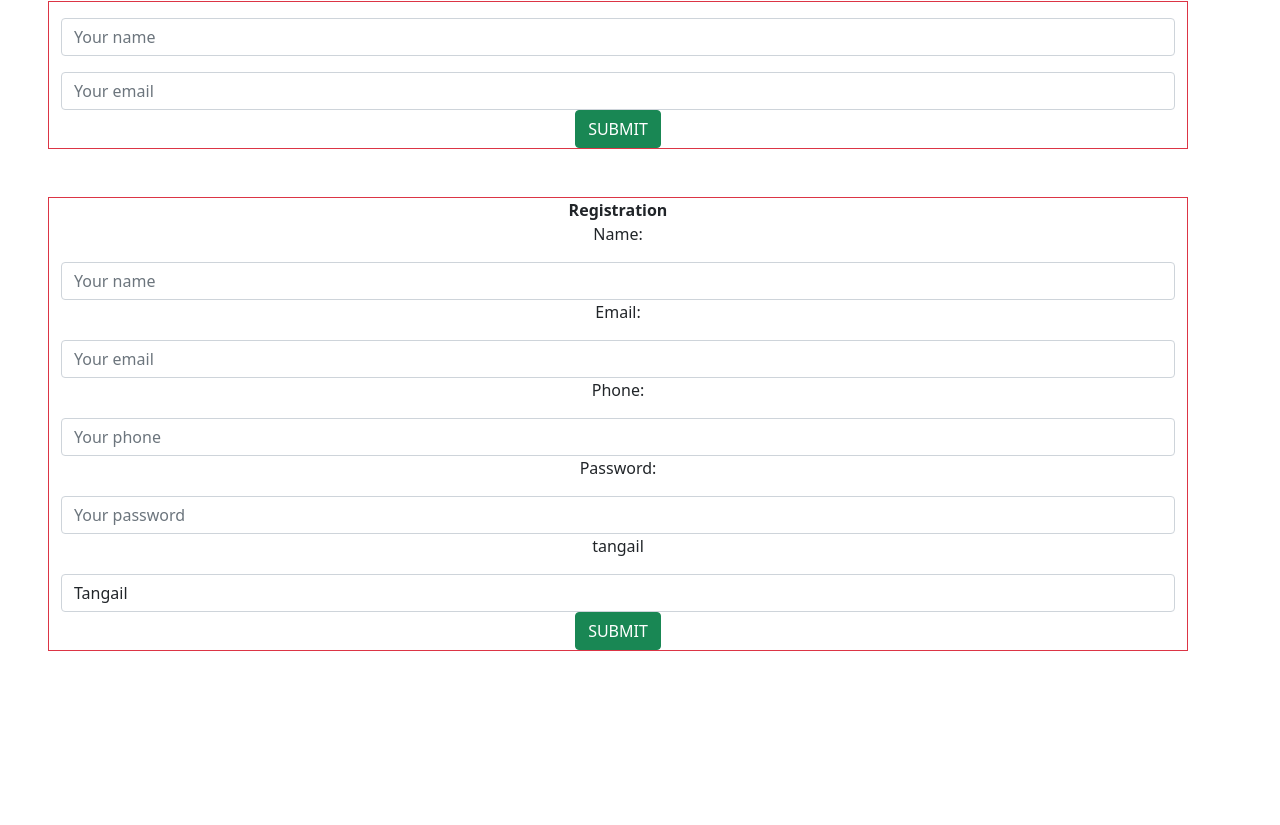
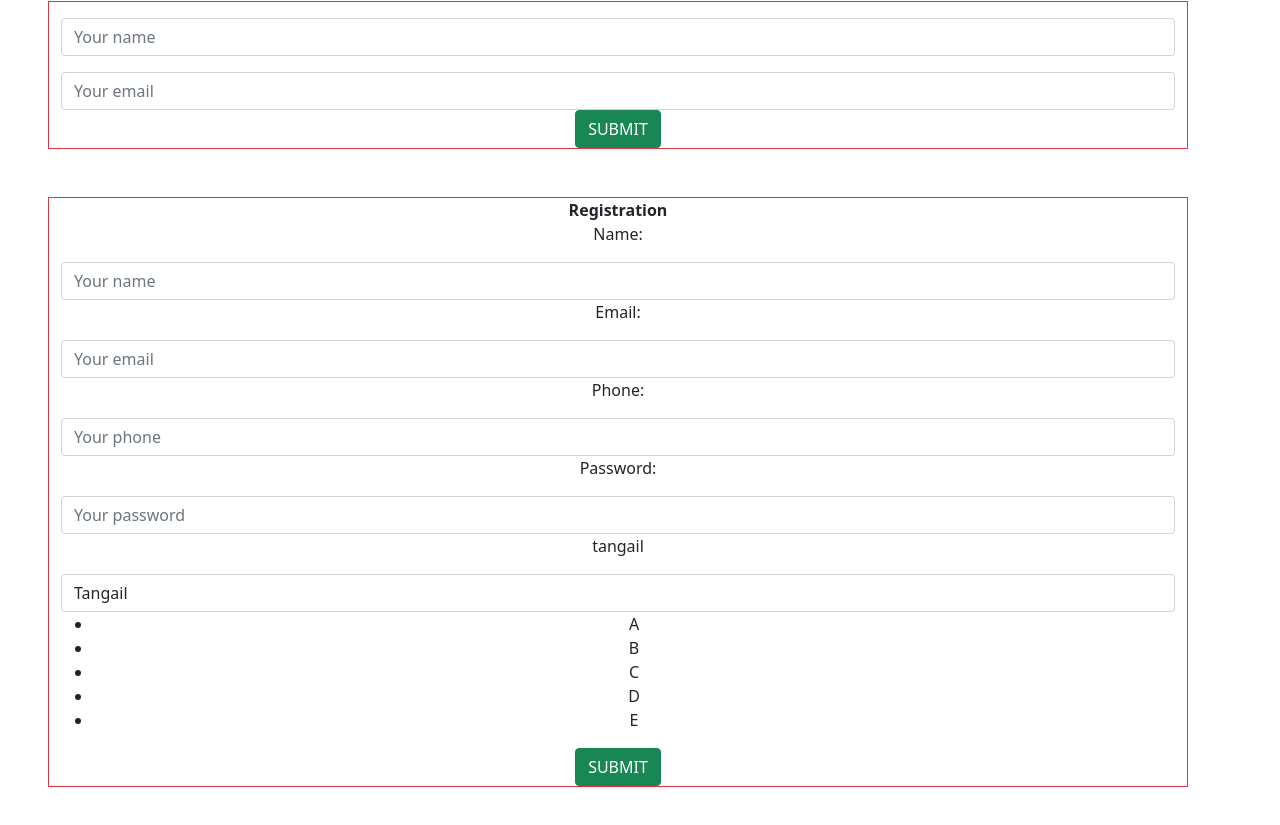
Before and after one commit to dt-sakir/Learn-React-JS, a React (Create React App) app: page / in a window 1280 px wide. Shown: the part 975-1800 px from the top of the page. Before the commit the page ends 1674 px from the top, so only its background shows below. Built offline with nearby package versions, Linux system fonts and the light colour scheme.

Commit message:
Update Registration.js
list

```diff
--- a/src/components/Registration.js
+++ b/src/components/Registration.js
@@ -26,7 +26,13 @@ export default class Registration extends Component {
         }
     }
 
+
     render() {
+        const myList = ['A', 'B', 'C', 'D', 'E'];
+        const list = myList.map((data) => {
+            return <li>{data}</li>
+        });
+
         return (
             <div className='container m-5 border border-danger'>
                 <b>Registration</b>
@@ -45,6 +51,9 @@ export default class Registration extends Component {
                         <option value="tangail" key="">Tangail</option>
                         <option value="khulna" key="">Khulna</option>
                     </select>
+                    <ul>
+                        {list}
+                    </ul>
                     <button className='btn btn-success text-white' type='submit'>SUBMIT</button>
                 </form>
             </div>
```
